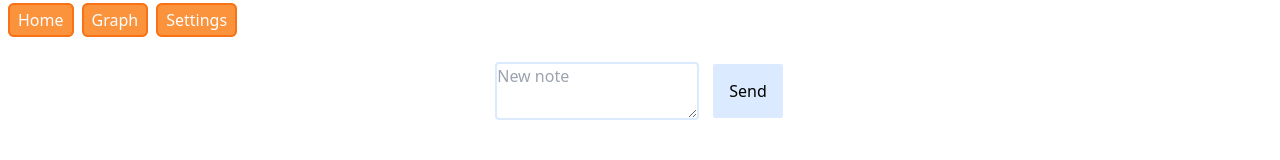
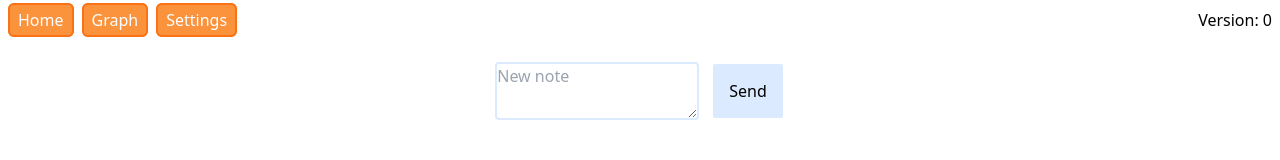
Before and after one commit to SDesya74/notes, a SvelteKit app: page / in a window 1280 px wide. Shown: the top 160 px of the page. Built offline with nearby package versions, Linux system fonts and the light colour scheme.

Commit message:
feat: show commit hash in a header

```diff
--- a/src/routes/+layout.svelte
+++ b/src/routes/+layout.svelte
@@ -2,14 +2,13 @@
     import { browser } from '$app/environment'
     import { base } from '$app/paths'
     import { messages } from '$lib/index.svelte'
+    import { version } from '$app/environment'
     import '../app.css'
 
     if (browser) {
         const raw = localStorage.getItem('notes')
         if (raw) messages.import(JSON.parse(raw))
     }
-
-
 </script>
 
 <header>
@@ -32,6 +31,10 @@
                 href="{base}/settings">Settings</a
             >
         </li>
+        <li class="grow"></li>
+        <li>
+            Version: {version}
+        </li>
     </ul>
 </header>
 
--- a/svelte.config.js
+++ b/svelte.config.js
@@ -1,5 +1,6 @@
 import adapter from '@sveltejs/adapter-static';
 import { vitePreprocess } from '@sveltejs/vite-plugin-svelte';
+import { execSync } from "child_process"
 
 /** @type {import('@sveltejs/kit').Config} */
 const config = {
@@ -8,6 +9,9 @@ const config = {
 	preprocess: vitePreprocess(),
 
 	kit: {
+		version: {
+			name: execSync('git rev-parse --short HEAD').toString().trim()
+		},
 		// adapter-auto only supports some environments, see https://kit.svelte.dev/docs/adapter-auto for a list.
 		// If your environment is not supported, or you settled on a specific environment, switch out the adapter.
 		// See https://kit.svelte.dev/docs/adapters for more information about adapters.
```
